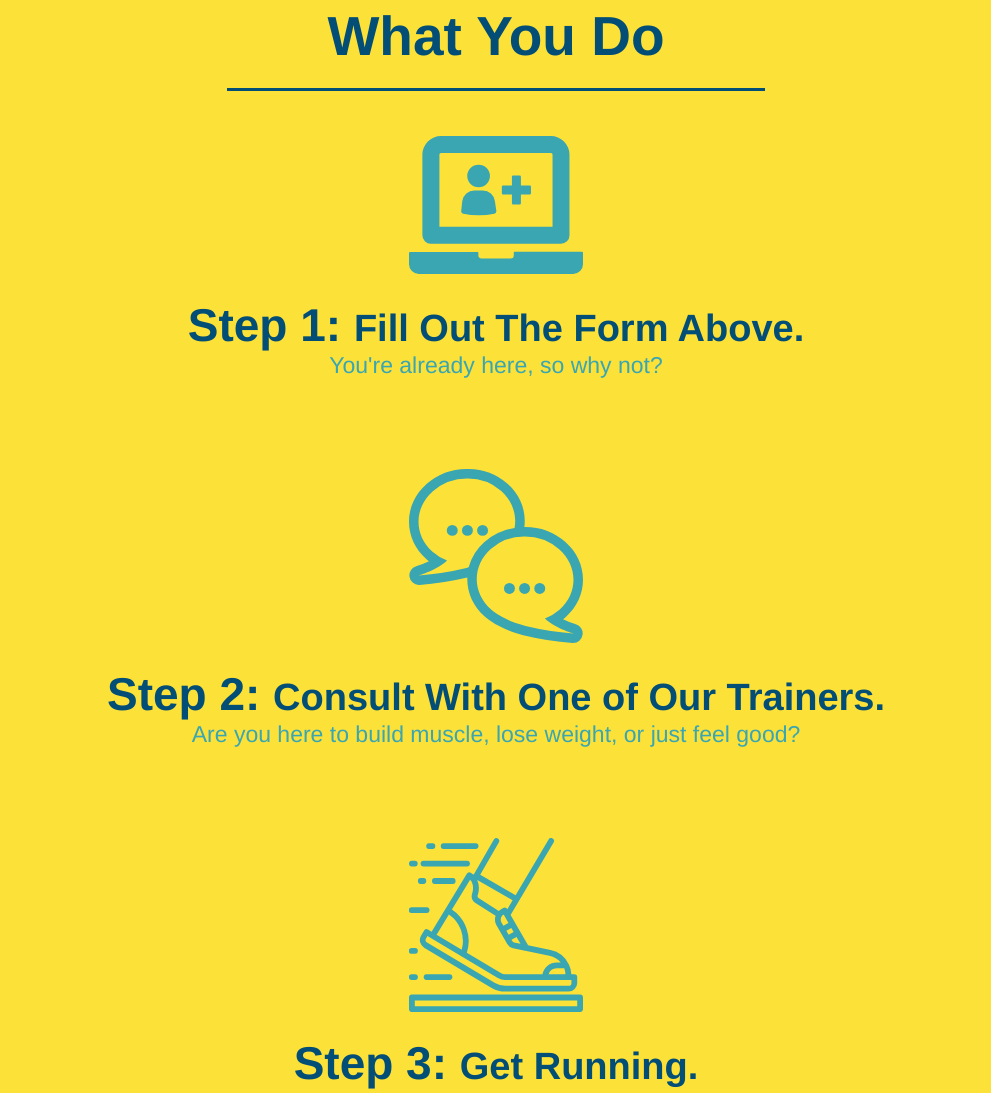
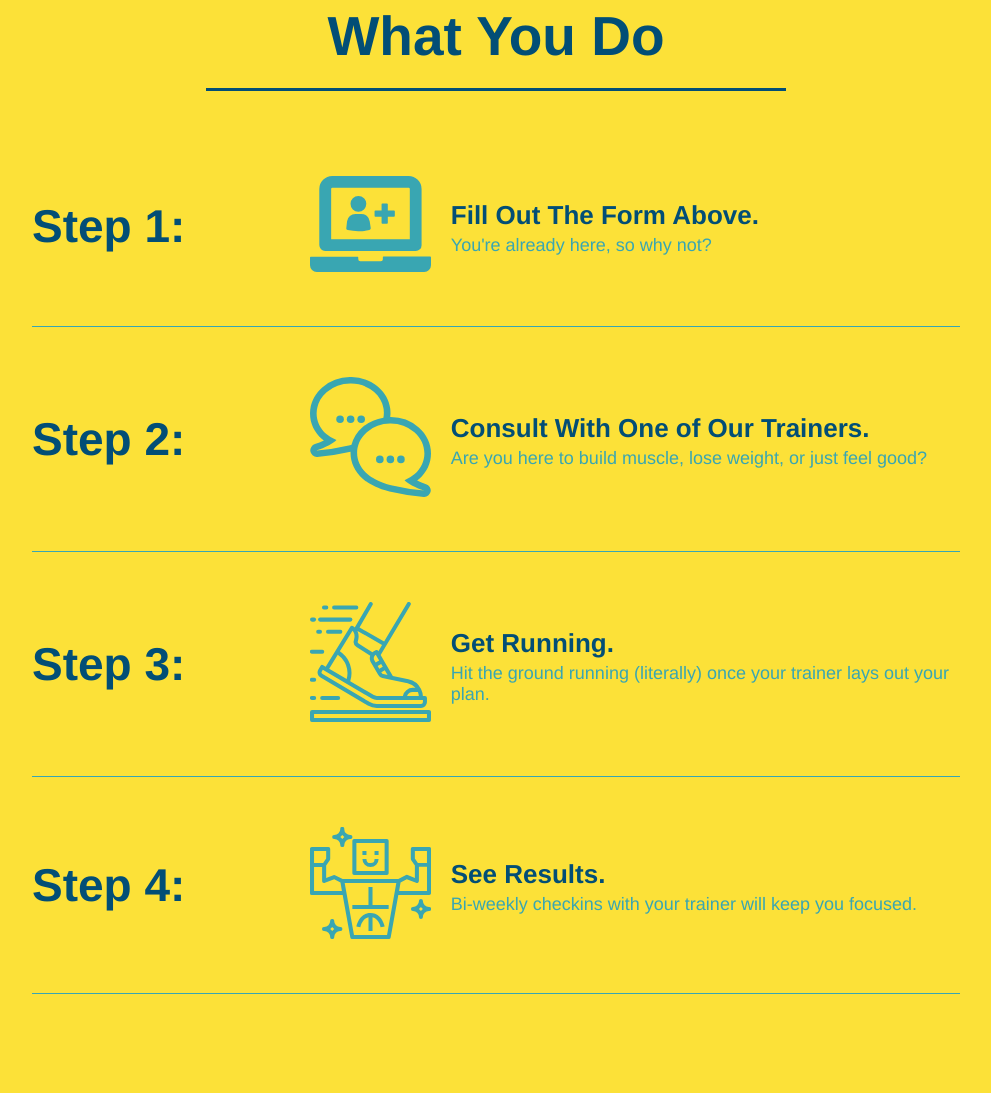
Before and after one commit to heatherwag/run_buddy, a plain HTML site: page index.html in a window 1280 px wide. Shown: the part 1118-2211 px from the top of the page, without its empty margins (144-1135 px from the left). Drawn offline with Linux system fonts and the light colour scheme.

Commit message:
+steps flexbox

```diff
--- a/assets/css/style.css
+++ b/assets/css/style.css
@@ -132,10 +132,11 @@ header nav ul li a {
 .section-title {
     font-size: 55px;
     color: #024e76;
-    margin-bottom: 35px;
-    padding: 0 100px 20px 100px;
-    display: inline-block;
     border-bottom: solid 3px;
+    padding-bottom: 20px;
+    text-align: center;
+    margin: 0 auto 35px auto;
+    width: 50%;
 }
 
 
@@ -150,59 +151,70 @@ header nav ul li a {
 
 
 /*what we do*/
-.intro {
-    text-align: center;
-}
-
-
 .intro p {
     line-height: 1.7;
     color: #39a6b2;
     width: 80%;
     font-size: 20px;
     margin: 0 auto;
+    text-align: center;
 }
 
 
 /*what you do*/
 .steps {
-    text-align: center;
     background: #fce138;
 }
 
-
-.steps div {
-    margin-bottom: 80px;
+.step {
+    margin: 50px auto;
+    padding-bottom: 50px;
+    width: 80%;
+    border-bottom: solid 1px #39a6b2;
+    display: flex;
+    flex-wrap: wrap;
+    align-items: center;
+    justify-content: space-between;
 }
 
-
-.steps img {
-    width: 15%;
-    margin: 10px 0;
+.step h3 {
+    color: #024e76;
+    font-size: 46px;
+    flex: 1 30%;
 }
 
-
-.steps h3 {
-    color: #024e76;
-    font-size: 46px;
-    margin-top: 10px;
+.step-text {
+    flex: 12;
 }
 
-
-.steps p {
+.step-text p {
     color: #39a6b2;
-    font-size: 23px;
+    font-size: 18px;
 }
 
-
-.steps span {
-    font-size: 38px;
+.step-text h4 {
+    font-size: 26px;
+    line-height: 1.5;
+    color: #024e76;
 }
 
+.step-info {
+    flex: 2 70%;
+    display: flex;
+    flex-wrap: wrap;
+    align-items: center;
+}
 
+.step-img {
+    flex: 1 12%;
+    margin-right: 20px;
+}
+
+.step-img img {
+    max-width: 100%;
+}
 /*trainers*/
-.trainer {
-    text-align: center;
+.trainers {
     width: 900px;
     margin: 0 auto 30px auto;
     background: #024e76;
@@ -255,7 +267,6 @@ header nav ul li a {
 
 /*reach out*/
 .contact {
-    text-align: center;
     background: #024e76;
 }
 
@@ -332,3 +343,7 @@ footer a {
 section {
     padding: 60px;
 }
+
+.flex-row {
+    display: flex;
+}
--- a/index.html
+++ b/index.html
@@ -42,7 +42,13 @@
         <div class="hero-cta">
             <h2>Start Building Habits.</h2>
             <p>
-                Lorem ipsum dolor sit amet consectetur adipisicing elit. Corporis reprehenderit pariatur possimus facere quod porro voluptatem ratione, voluptates rerum fugit minus quis quo ad. Totam pariatur quae placeat quia odit. Lorem ipsum dolor sit amet consectetur adipisicing elit. Corporis reprehenderit pariatur possimus facere quod porro voluptatem ratione, voluptates rerum fugit minus quis quo ad. Totam pariatur quae placeat quia odit. Lorem ipsum dolor sit amet consectetur adipisicing elit. Corporis reprehenderit pariatur possimus facere quod porro voluptatem ratione, voluptates rerum fugit minus quis quo ad. Totam pariatur quae placeat quia odit.
+                Lorem ipsum dolor sit amet consectetur adipisicing elit. Corporis reprehenderit pariatur possimus facere
+                quod porro voluptatem ratione, voluptates rerum fugit minus quis quo ad. Totam pariatur quae placeat
+                quia odit. Lorem ipsum dolor sit amet consectetur adipisicing elit. Corporis reprehenderit pariatur
+                possimus facere quod porro voluptatem ratione, voluptates rerum fugit minus quis quo ad. Totam pariatur
+                quae placeat quia odit. Lorem ipsum dolor sit amet consectetur adipisicing elit. Corporis reprehenderit
+                pariatur possimus facere quod porro voluptatem ratione, voluptates rerum fugit minus quis quo ad. Totam
+                pariatur quae placeat quia odit.
             </p>
         </div>
 
@@ -109,48 +115,85 @@
 
     <!--"what we do"-->
     <section id="what-we-do" class="intro">
+        <div class="flex-row">
             <h2 class="section-title primary border">What We Do</h2>
+        </div>
+        <div class="flex-row">
             <p>
-            Lorem, ipsum dolor sit amet consectetur adipisicing elit. Quae delectus consequatur magni iure illo vel ut
+                Lorem, ipsum dolor sit amet consectetur adipisicing elit. Quae delectus consequatur magni iure illo vel
+                ut
                 nulla cupiditate quia facere? Consequatur dignissimos iusto asperiores quisquam provident vel dolor sit
                 quis!
             </p>
+        </div>
     </section>
 
 
     <!--what you do-->
     <section id="what-you-do" class="steps">
+        <div class="flex-row">
             <h2 class="section-title secondary border">What You Do</h2>
+        </div>
 
+        <div class="step">
+            <h3>Step 1:</h3>
+            <div class="step-info">
+                <div class="step-img">
+                    <img src="./assets/images/step-1.svg" alt="Computer icon of human shape and a plus sign next to it.">
+                </div>
+                <div class="step-text">
+                    <h4>Fill Out The Form Above.</h4>
+                    <p>You're already here, so why not?</p>
+                </div>
+            </div>
+        </div>
 
-        <div>
-            <img src="./assets/images/step-1.svg" alt="">
-            <h3>Step 1: <span>Fill Out The Form Above.</span></h3>
-            <p>You're already here, so why not?
-            </p>
+        <div class="step">
+            <h3>Step 2:</h3>
+            <div class="step-info">
+                <div class="step-img">
+                    <img src="./assets/images/step-2.svg" alt="Conversation bubbles. One left and one right.">
                 </div>
-        <div>
-            <img src="./assets/images/step-2.svg" alt="">
-            <h3>Step 2: <span>Consult With One of Our Trainers.</span></h3>
+                <div class="step-text">
+                    <h4>Consult With One of Our Trainers.</h4>
                     <p>Are you here to build muscle, lose weight, or just feel good?</p>
                 </div>
-        <div>
-            <img src="./assets/images/step-3.svg" alt="">
-            <h3>Step 3: <span>Get Running.</span></h3>
+            </div>
+        </div>
+
+        <div class="step">
+            <h3>Step 3:</h3>
+            <div class="step-info">
+                <div class="step-img">
+                    <img src="./assets/images/step-3.svg" alt="Icon of persons foot with shoe running on ground. Lines drawn behind it to show quick movement.">
+                </div>
+                <div class="step-text">
+                    <h4>Get Running.</h4>
                     <p>Hit the ground running (literally) once your trainer lays out your plan.</p>
                 </div>
-        <div>
-            <img src="./assets/images/step-4.svg" alt="">
-            <h3>Step 4: <span>See Results.</span></h3>
+            </div>
+        </div>
+
+        <div class="step">
+            <h3>Step 4:</h3>
+            <div class="step-info">
+                <div class="step-img">
+                    <img src="./assets/images/step-4.svg" alt="Smiling robot icon with arms bent up flexing biceps. Stars surrounding robot for appearance of newness.">
+                </div>
+                <div class="step-text">
+                    <h4>See Results.</h4>
                     <p>Bi-weekly checkins with your trainer will keep you focused.</p>
+                </div>
+            </div>
         </div>
     </section>
 
 
     <!--meet the trainers-->
     <section id="your-trainers" class="trainers">
+        <div class="flex-row">
             <h2 class="section-title primary-border">Meet The Trainers</h2>
-
+        </div>
 
         <!--First Trainer-->
         <article class="trainer">
@@ -201,7 +244,9 @@
 
     <!--reach out-->
     <section id="reach-out" class="contact">
+        <div class="flex-row">
             <h2 class="section-title secondary-border">Reach Out</h2>
+        </div>
         <article class="contact-info">
             <iframe
                 src="https://www.google.com/maps/embed?pb=!1m18!1m12!1m3!1d3145.98929228166!2d-120.42271459999999!3d37.954035999999995!2m3!1f0!2f0!3f0!3m2!1i1024!2i768!4f13.1!3m3!1m2!1s0x8090c46e315aaf1b%3A0xb32d2fcd2023b726!2sMain%20St%2C%20Jamestown%2C%20CA%2095327!5e0!3m2!1sen!2sus!4v1590221369770!5m2!1sen!2sus"
```
Lines whose indentation alone changed are shown as unchanged.
